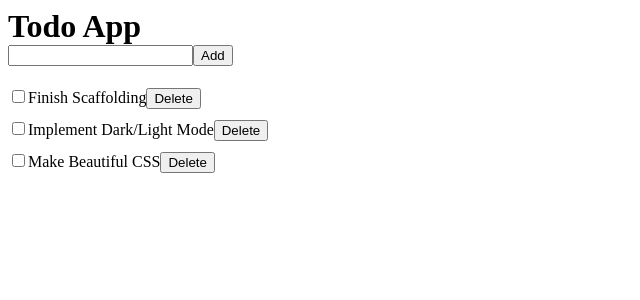
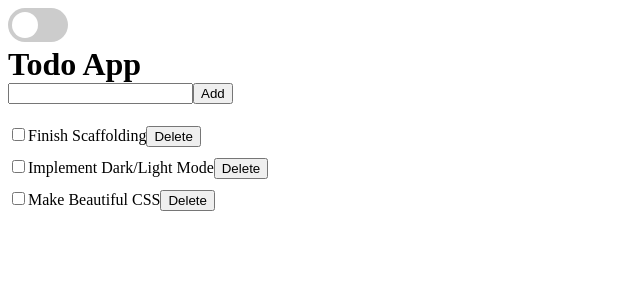
Before and after one commit to inherentspice/todo-list, a Next.js app: page / in a window 1280 px wide. Shown: the top 300 px of the page, without its empty margins (0-640 px from the left). Built offline with nearby package versions, Linux system fonts and the light colour scheme.

Commit message:
implemented preliminary darkmode button

```diff
--- /dev/null
+++ b/app/darkmode.js
@@ -0,0 +1,61 @@
+"use client";
+
+import React, { useMemo, useRef, useEffect, useState } from "react";
+
+function Darkmode() {
+  // Create a ref object to store the value of darkMode
+  const darkModeRef = useRef(
+    typeof window !== "undefined" && window.localStorage.getItem("theme") === "dark"
+      ? true
+      : false
+  );
+
+  // Use the value of the ref object to set the initial value of darkMode
+  const [darkMode, setDarkMode] = useState(darkModeRef.current);
+
+  // Use useMemo to store the value of darkMode in the ref object
+  useMemo(() => {
+    darkModeRef.current = darkMode;
+  }, [darkMode]);
+
+  useEffect(() => {
+    // Initialize the value of darkModeRef.current with the value of window.localStorage.getItem('theme')
+    const theme =
+      typeof window !== "undefined" ? window.localStorage.getItem("theme") : undefined;
+    darkModeRef.current = theme === "dark" ? true : false;
+
+    // Set the initial value of darkMode
+    setDarkMode(darkModeRef.current);
+  }, []);
+
+  useEffect(() => {
+    if (darkMode !== undefined) {
+      if (darkMode) {
+        document.documentElement.setAttribute("data-theme", "dark");
+        window.localStorage.theme = "dark";
+
+      } else {
+        document.documentElement.removeAttribute("data-theme");
+        window.localStorage.removeItem("theme");
+      }
+    }
+  }, [darkMode]);
+
+  const handleToggle = (event) => {
+    // Check the value of event.target.checked to determine the value of darkMode
+    const newDarkMode = event.target.checked ? true : false;
+    setDarkMode(newDarkMode);
+  };
+  return (
+    <>
+      <form action="#">
+        <label className="switch">
+          <input type="checkbox" checked={darkMode} onChange={handleToggle} />
+          <span className="slider round"></span>
+        </label>
+      </form>
+    </>
+  );
+}
+
+export default Darkmode;
--- a/app/layout.js
+++ b/app/layout.js
@@ -1,8 +1,12 @@
+"use client";
+import DarkMode from "./darkmode";
+
 export default function RootLayout({ children }) {
   return (
-    <html>
+      <html lang="en">
         <head />
         <body>
+          <DarkMode/>
           <h1>Todo App</h1>
           {children}
         </body>
--- a/app/page.js
+++ b/app/page.js
@@ -1,6 +1,7 @@
 import AddTodo from "./add-todo";
 import ToDoList from "./todo-list";
 import '../styles/globals.css';
+
 
 
 export default function Page() {
--- a/styles/globals.css
+++ b/styles/globals.css
@@ -30,3 +30,62 @@ p {
   margin: 0;
   padding: 0;
 }
+
+/* darkmode slider */
+.switch {
+  position: relative;
+  display: inline-block;
+  width: 60px;
+  height: 34px;
+}
+
+.switch input {
+  display: none;
+}
+
+.slider {
+  position: absolute;
+  cursor: pointer;
+  top: 0;
+  left: 0;
+  right: 0;
+  bottom: 0;
+  background-color: #ccc;
+  -webkit-transition: .4s;
+  transition: .4s;
+}
+
+.slider:before {
+  position: absolute;
+  content: "";
+  height: 26px;
+  width: 26px;
+  left: 4px;
+  bottom: 4px;
+  background-color: white;
+  -webkit-transition: .4s;
+  transition: .4s;
+}
+
+input:checked + .slider {
+  background-color: var(--color-button);
+}
+
+input:focus + .slider {
+  box-shadow: 0 0 1px var(--color-button);
+}
+
+input:checked + .slider:before {
+  -webkit-transform: translateX(26px);
+  -ms-transform: translateX(26px);
+  transform: translateX(26px);
+}
+
+/* Rounded sliders */
+.slider.round {
+  border-radius: 34px;
+}
+
+.slider.round:before {
+  border-radius: 50%;
+}
```
Also changed, not shown: app/_document.js (deleted), public/vercel.svg (deleted). Lines whose indentation alone changed are shown as unchanged.
